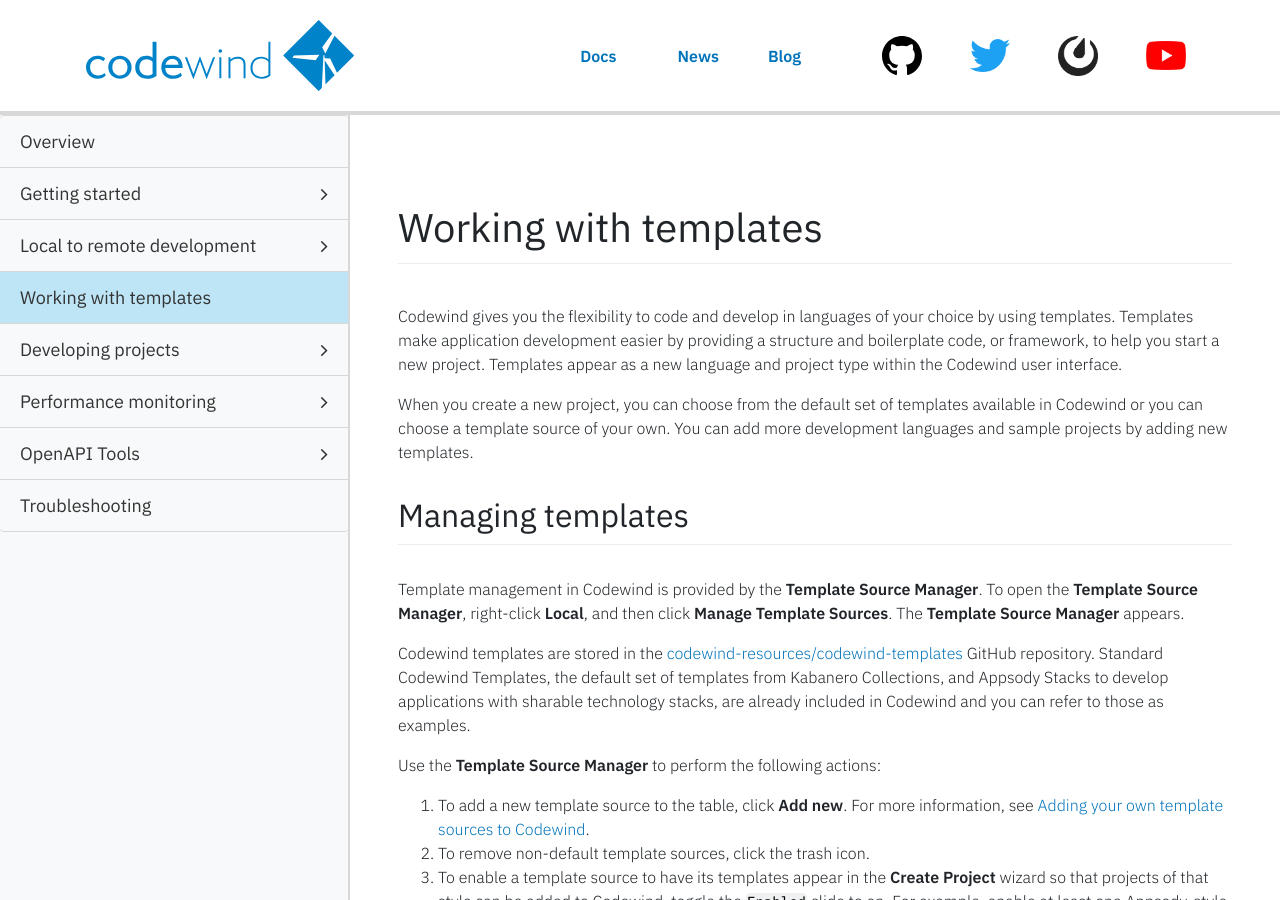
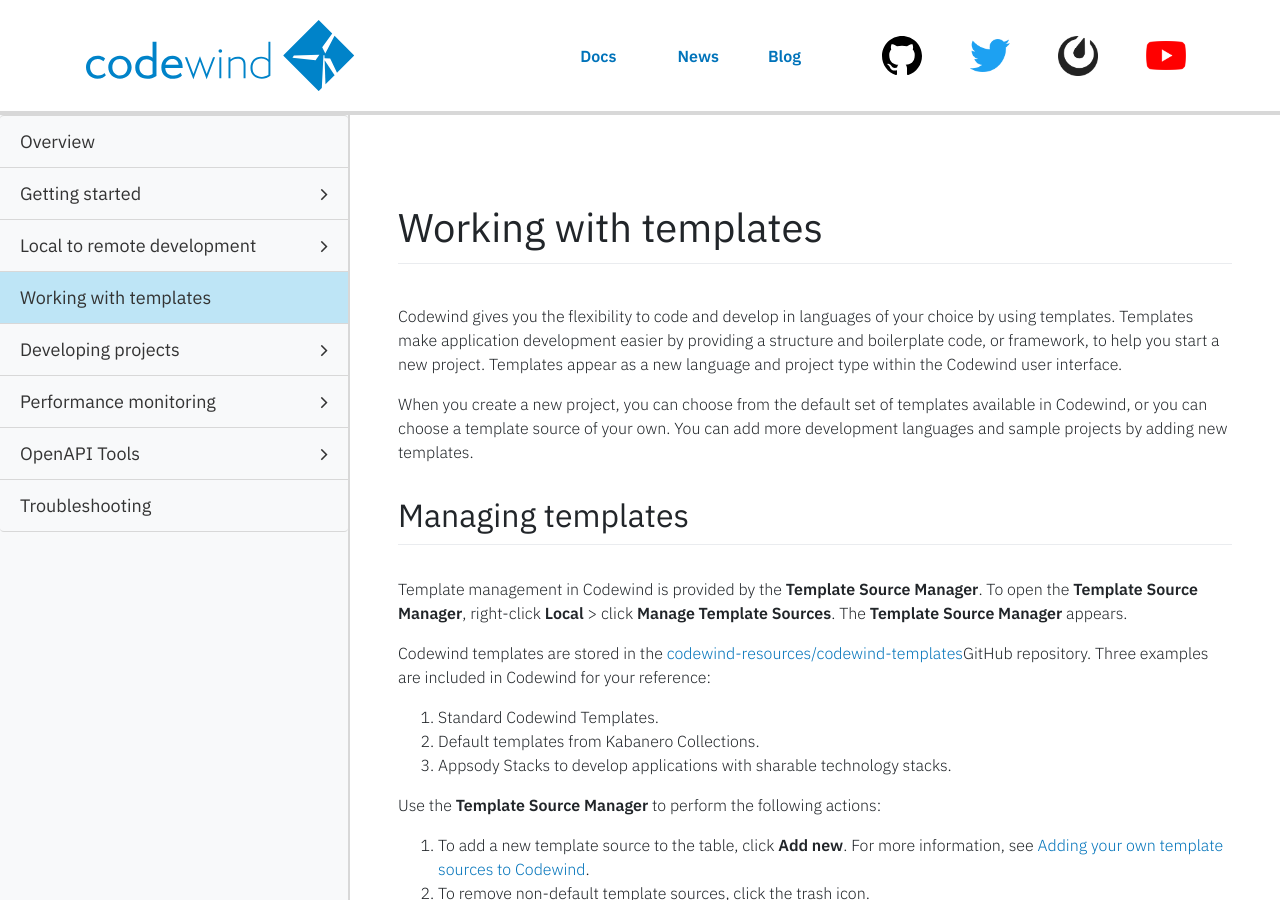
Before and after one commit to eclipse-archived/codewind-docs, a Jekyll site: the page built from docs/_documentations/workingwithtemplates.md, in a window 1280 px wide and 900 px high. Built offline with Jekyll 4.4.1, drawn with Linux system fonts in a browser that asks for light colours; nearby versions of some CDN libraries; comment, search, counter and statistics services are not loaded; some of the changed text lies outside the part shown.

Commit message:
restructured content
Signed-off-by: Jacob Berger <jacob.berger@ibm.com>

```diff
--- a/docs/_documentations/workingwithtemplates.md
+++ b/docs/_documentations/workingwithtemplates.md
@@ -14,23 +14,26 @@ parent: usingcodewind
 
 Codewind gives you the flexibility to code and develop in languages of your choice by using templates. Templates make application development easier by providing a structure and boilerplate code, or framework, to help you start a new project. Templates appear as a new language and project type within the Codewind user interface.
 
-When you create a new project, you can choose from the default set of templates available in Codewind or you can choose a template source of your own. You can add more development languages and sample projects by adding new templates.
+When you create a new project, you can choose from the default set of templates available in Codewind, or you can choose a template source of your own. You can add more development languages and sample projects by adding new templates.
 
 ## Managing templates
 
-Template management in Codewind is provided by the **Template Source Manager**. To open the **Template Source Manager**, right-click **Local**, and then click **Manage Template Sources**. The **Template Source Manager** appears.
+Template management in Codewind is provided by the **Template Source Manager**. To open the **Template Source Manager**, right-click **Local** > click **Manage Template Sources**. The **Template Source Manager** appears.
 
-Codewind templates are stored in the [codewind-resources/codewind-templates](https://github.com/codewind-resources/codewind-templates) GitHub repository. Standard Codewind Templates, the default set of templates from Kabanero Collections, and Appsody Stacks to develop applications with sharable technology stacks, are already included in Codewind and you can refer to those as examples.
+Codewind templates are stored in the [codewind-resources/codewind-templates](https://github.com/codewind-resources/codewind-templates)GitHub repository. Three examples are included in Codewind for your reference:
+1. Standard Codewind Templates.
+2. Default templates from Kabanero Collections.
+3. Appsody Stacks to develop applications with sharable technology stacks.
 
 Use the **Template Source Manager** to perform the following actions:
 1. To add a new template source to the table, click **Add new**. For more information, see [Adding your own template sources to Codewind](#adding-your-own-template-sources-to-codewind).
 2. To remove non-default template sources, click the trash icon.
-3. To enable a template source to have its templates appear in the **Create Project** wizard so that projects of that style can be added to Codewind, toggle the `Enabled` slide to on. For example, enable at least one Appsody-style source before trying to add an Appsody project.
-4. To disable a set of templates so they do not appear in the **Create Project** wizard, toggle the `Enabled` slide to off.
+3. To enable a template source to have its templates appear in the **Create Project** wizard so those style projects can be added to Codewind, toggle the `Enabled` slide to `On`. For example, enable at least one Appsody-style source before adding an Appsody project.
+4. To disable a set of templates so they do not appear in the **Create Project** wizard, toggle the `Enabled` slide to `Off`.
 
 ## Adding your own template sources to Codewind
 
 Add your own template sources to use Codewind with the framework of your choice.
-1. Ensure your template source has an `index.json` file containing information about your new templates in the same format as, for example, [https://github.com/kabanero-io/codewind-templates/blob/master/devfiles/index.json](https://github.com/kabanero-io/codewind-templates/blob/master/devfiles/index.json).
+1. Ensure your template source has an `index.json` file containing information about your new templates in the same format as, [https://github.com/kabanero-io/codewind-templates/blob/master/devfiles/index.json](https://github.com/kabanero-io/codewind-templates/blob/master/devfiles/index.json).
 2. In the **Template Source Manager**, click **Add New**.
-5. Enter the URL to your template source's index file, and press `Enter` to confirm.
+3. Enter the URL to your template source's index file, and click `Enter` to confirm.
```
